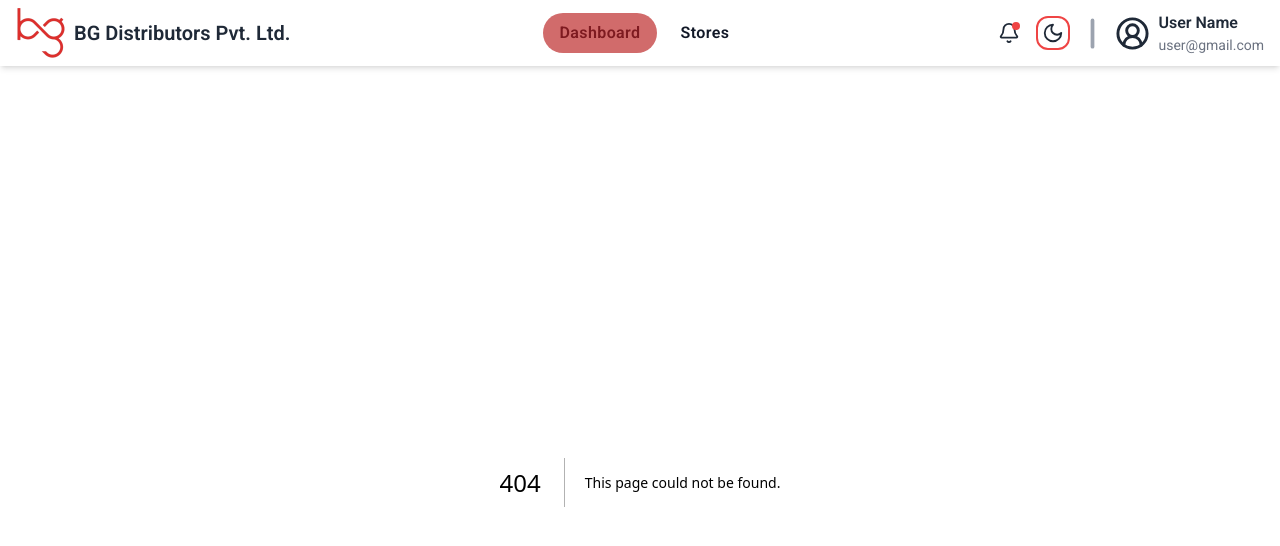
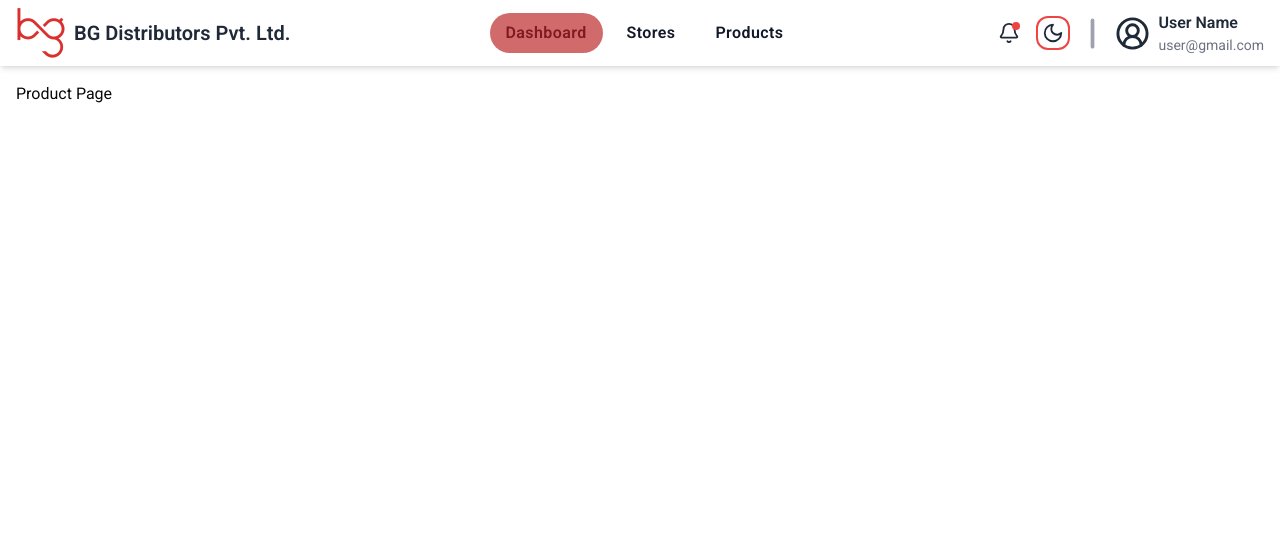
Before and after one commit to ManmohanKhandelwal/salesProject, a Next.js app in the folder frontend/: page /product in a window 1280 px wide. Before the commit this address had no page. Shown: the top 546 px of the page. Built offline with nearby package versions, Linux system fonts and the light colour scheme.

Commit message:
Products page added asOn 5/2/25 by NS

```diff
--- /dev/null
+++ b/frontend/app/product/page.jsx
@@ -0,0 +1,5 @@
+const Product = () => {
+  return <div>Product Page</div>;
+};
+
+export default Product;
--- a/frontend/components/FilterDropdown.jsx
+++ b/frontend/components/FilterDropdown.jsx
@@ -66,7 +66,8 @@ const FilterDropdown = ({ filter, name }) => {
               checked={selectedBranches.includes(item.id)}
               onCheckedChange={() => handleSelect(item.id)}
             >
-              {item["New Branch"]}
+              {item.title}
+              {/* {item["New Branch"]} */}
             </DropdownMenuCheckboxItem>
           ))}
         </ScrollArea>
--- a/frontend/constants/index.js
+++ b/frontend/constants/index.js
@@ -9,6 +9,11 @@ export const pages = [
     id: 1,
     path: "/store",
     title: "Stores",
+  },
+  {
+    id: 2,
+    path: "/product",
+    title: "Products",
   },
 ];
 
```
